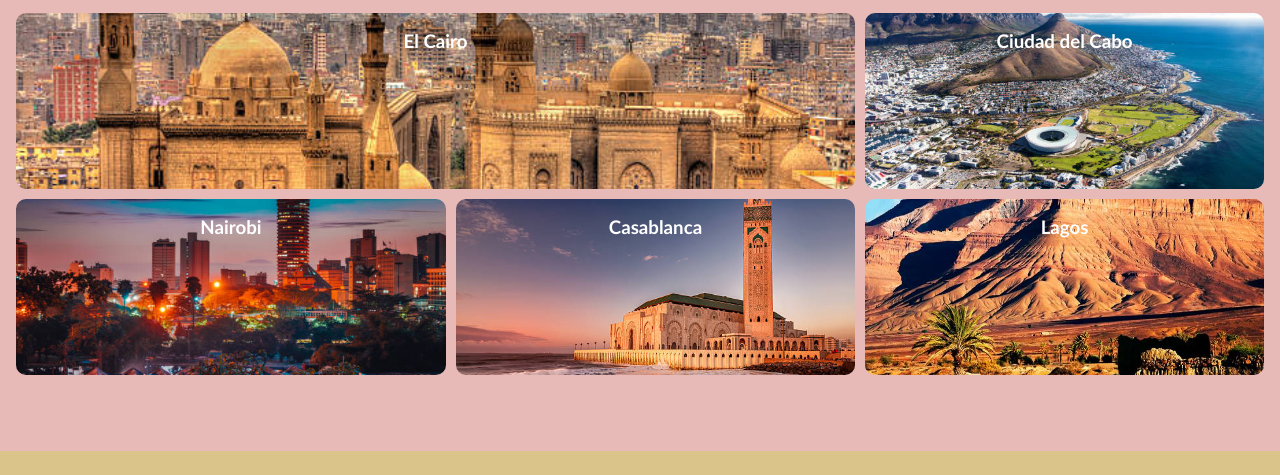
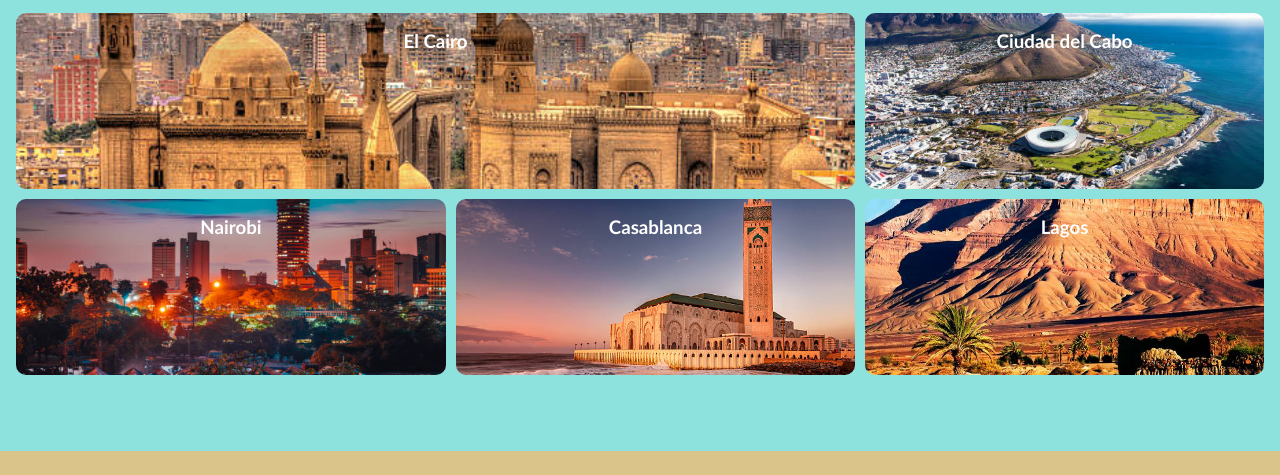
Before and after one commit to gorkaesc/Git_Gorka, a plain HTML site: page PROYECTO/africa/africa.html in a window 1280 px wide. Shown: the part 173-648 px from the top of the page. Drawn offline with Linux system fonts and the light colour scheme.

Commit message:
cambios en archivo africa de css

```diff
--- a/PROYECTO/africa/africa.css
+++ b/PROYECTO/africa/africa.css
@@ -16,7 +16,7 @@ text-decoration Elimina la decoración de texto predeterminada*/
 
 /* aplica color de fondo a la página */
 body {
-    background-color: #e7b9b7;
+    background-color: #8ee2de;
 }
 
 /* ---header menu--- */
```
